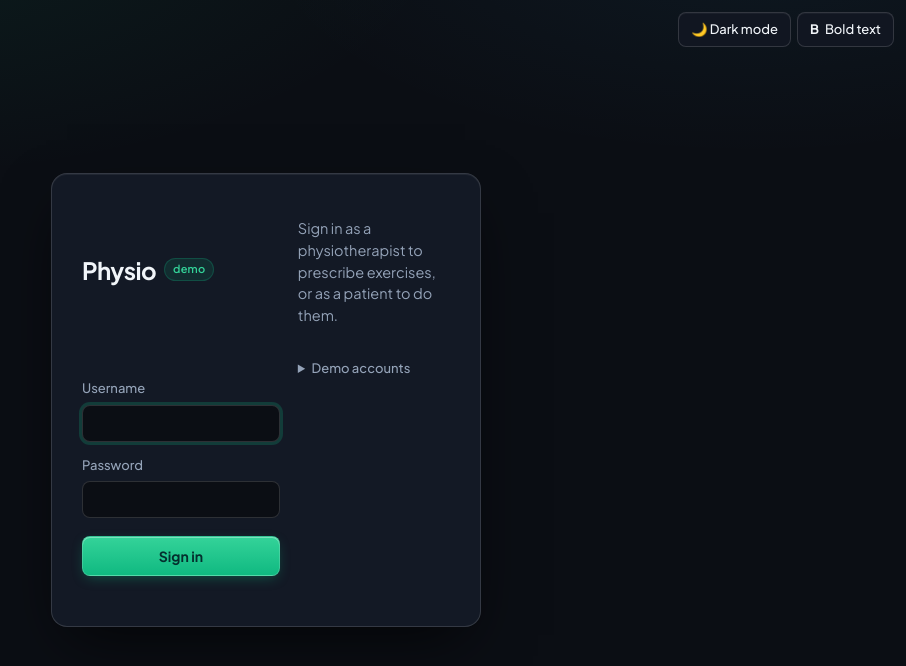
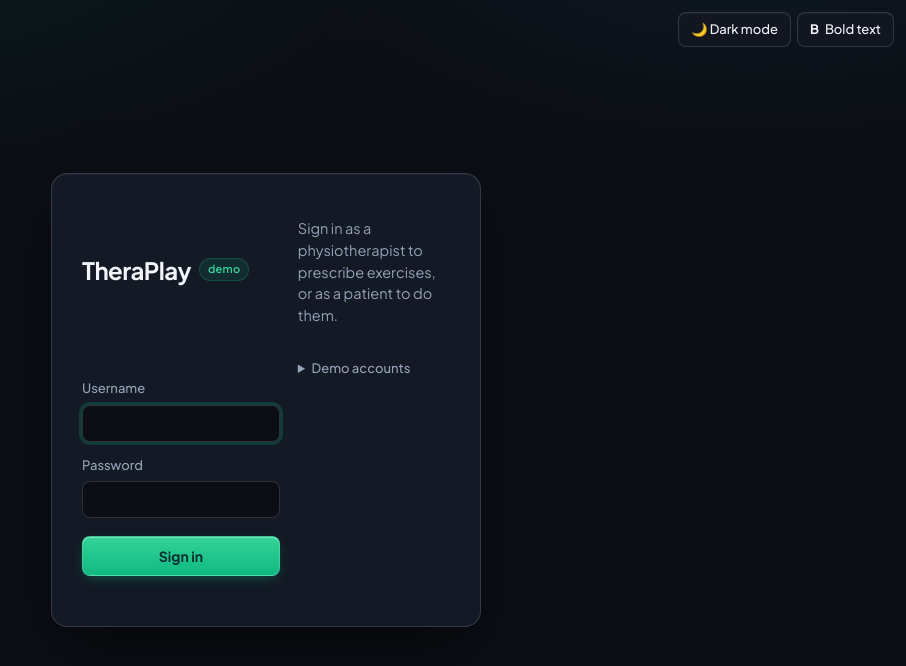
Before and after one commit to SimonOrmond/Durhack-2026, a website with bundled scripts: page login.html in a window 1280 px wide. Shown: the whole page, without its empty margins (374-1280 px from the left). Built offline with nearby package versions, Linux system fonts and the light colour scheme.

Commit message:
changing title

```diff
--- a/login.html
+++ b/login.html
@@ -20,7 +20,7 @@
 </head>
 <body class="login-page">
   <main class="login-card">
-    <h1>Physio <span class="tag">demo</span></h1>
+    <h1>TheraPlay <span class="tag">demo</span></h1>
     <p class="muted">Sign in as a physiotherapist to prescribe exercises, or as a patient to do them.</p>
 
     <form id="login-form" autocomplete="off">
```
